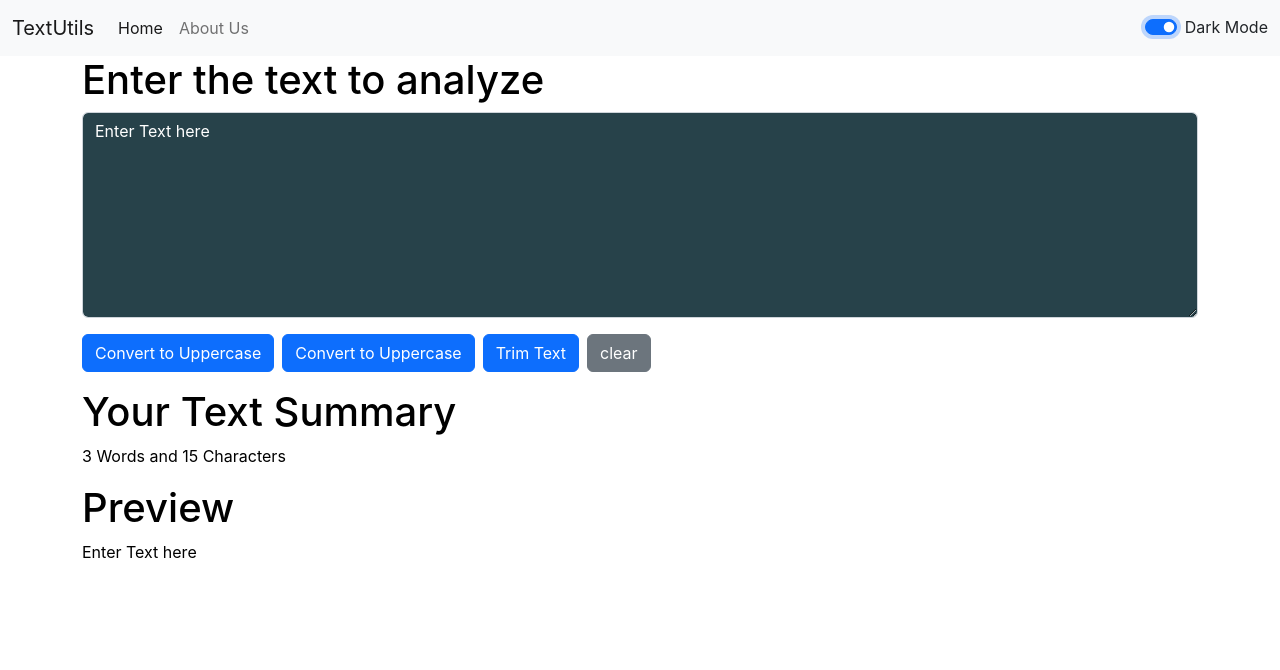
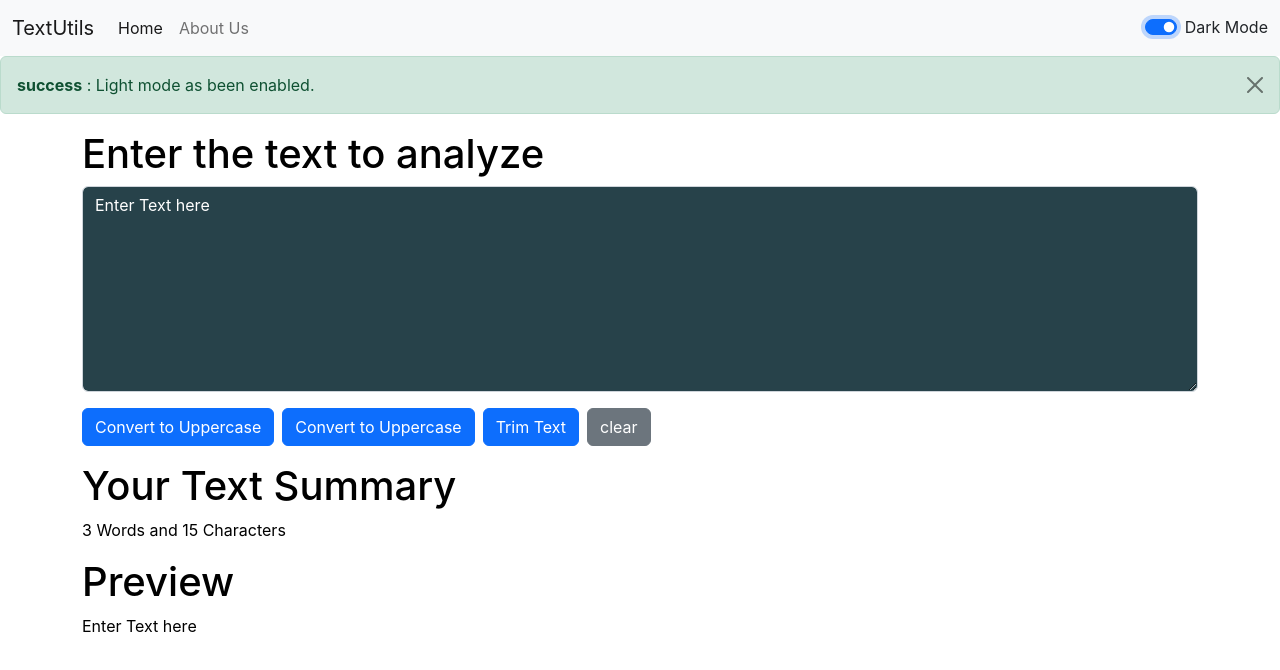
Before and after one commit to Rakesh-AC/first-react-app, a React (Create React App) app: page / in a window 1280 px wide. Both pictures are taken after a click on the switch "Dark Mode". Shown: the top 670 px of the page. Built offline with nearby package versions, Linux system fonts and the light colour scheme.

Commit message:
commiting my code

```diff
--- a/src/App.js
+++ b/src/App.js
@@ -4,6 +4,7 @@
 import TextForm from './components/TextForm';
 import About from './components/About';
 import React,{useState} from 'react';
+import Alert from './components/Alert';
 
 function App() {
   const [mode , setMode ] = useState('white');
@@ -12,10 +13,26 @@
     if(mode === 'light'){
       setMode("dark");
       document.body.style.backgroundColor = '#27424a';
+      showAlert("Dart mode as been enabled", "success")
     }else{
       setMode("light");
       document.body.style.backgroundColor = 'white';
+      showAlert("Light mode as been enabled", "success")
     }
+  }
+
+
+  const [alert , setAlert] = useState(null);
+
+  const showAlert = (message, type) => {
+    setAlert({
+      message:message,
+      type: type
+    })
+
+    setTimeout(() => {
+      setAlert(null);
+    }, 3000)
   }
 
   return (
@@ -26,8 +43,9 @@
       {/* Also like this */}
       <Navbar title="TextUtils" aboutText="About Us" mode={mode} toggleMode={toggleMode} />
       {/* We can also pass props to the components */}
+      <Alert alert={alert} />
       <div className="container">
-        <TextForm heading='Enter the text to analyze'/>
+        <TextForm showAlert={showAlert} heading='Enter the text to analyze' alert={alert}   />
       </div>
 
       {/* <div className="container mt-4">
--- /dev/null
+++ b/src/components/Alert.js
@@ -0,0 +1,12 @@
+import React from 'react'
+
+export default function Alert(props) {
+  return (
+    props.alert && <div>
+         <div className={`alert alert-${props.alert.type} alert-dismissible fade show`} role="alert">
+            <strong>{props.alert.type}</strong> : {props.alert.message}.
+            <button type="button" className="btn-close" data-bs-dismiss="alert" aria-label="Close"></button>
+        </div>
+    </div>
+  )
+}
--- a/src/components/TextForm.js
+++ b/src/components/TextForm.js
@@ -5,22 +5,28 @@
 
   const handleChange = (event) =>{
     setText(event.target.value);
+
   }
 
   const convertToUppercase = () =>{
     setText(text.toUpperCase());
+    props.showAlert("Converted to uppercase", "success");
   }
 
   const clearText = () => {
     setText("");
+    props.showAlert("Text cleared", "warning");
+
   }
 
   const toLoCase = () =>{
     setText(text.toLowerCase());
+    props.showAlert("Converted to lowercase", "warning");
   }
 
   const trimSpaces = () =>{
     setText(text.replace(/\s+/g, ' '));
+    props.showAlert("Extra spaces removed", "success");
   }
 
 
@@ -38,16 +44,12 @@
           <button className="btn btn-primary ms-2" onClick={toLoCase}>Convert to Uppercase</button>
           <button className="btn btn-primary ms-2" onClick={trimSpaces}>Trim Text</button>
           <button className="btn btn-secondary ms-2" onClick={clearText}>clear</button>
-
       </div>
 
       <div className='mt-3' style={{color:props.mode==="dark"?"white":"black"}}>
           <h1>Your Text Summary</h1>
           <p>{(text.length==0)?0:text.trim().split(" ").length} Words and {text.length} Characters</p>
       </div>
-
-
-
 
       <div className='mt-3' style={{color:props.mode==="dark"?"white":"black"}}>
           <h1>Preview</h1>
```
Lines whose indentation alone changed are shown as unchanged.
